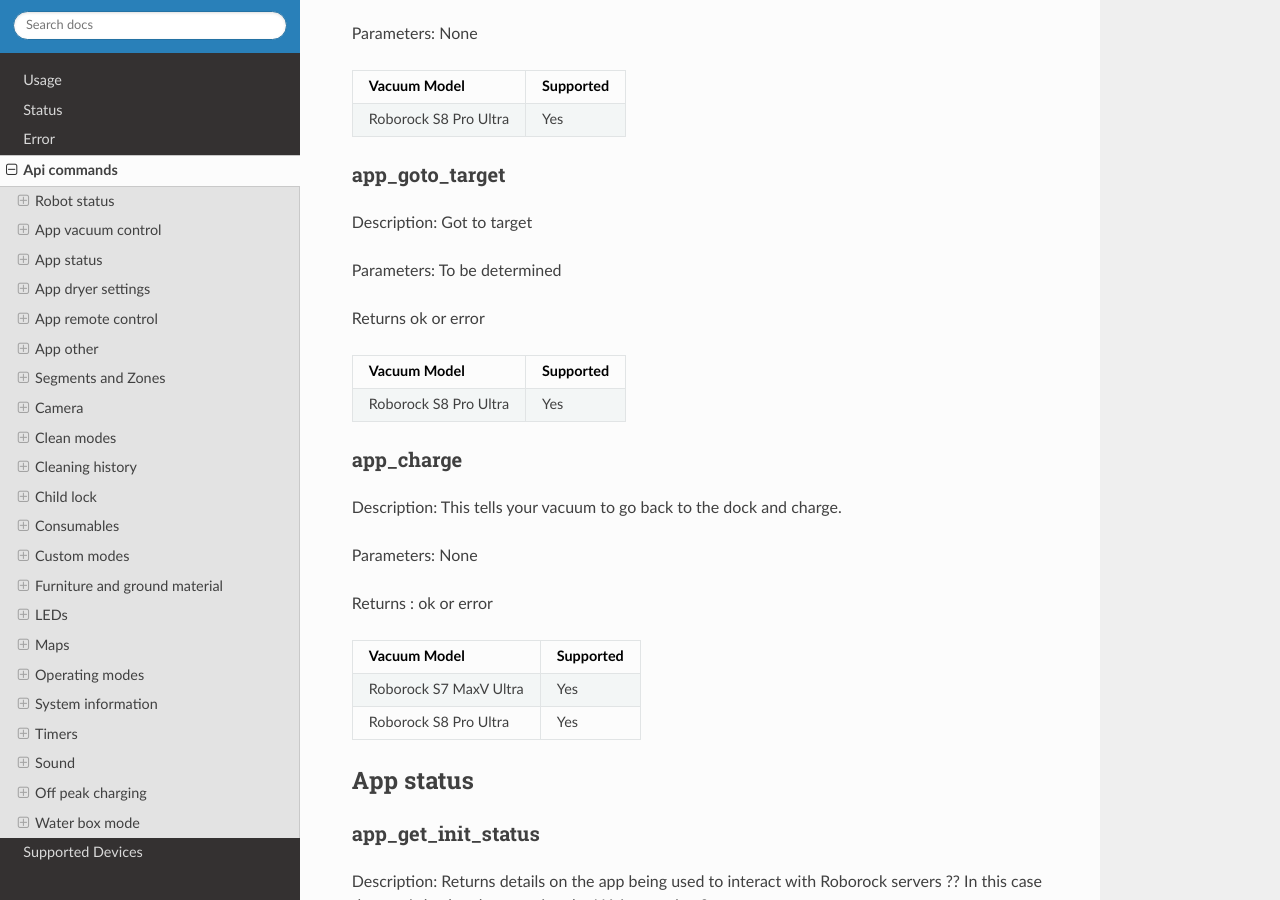
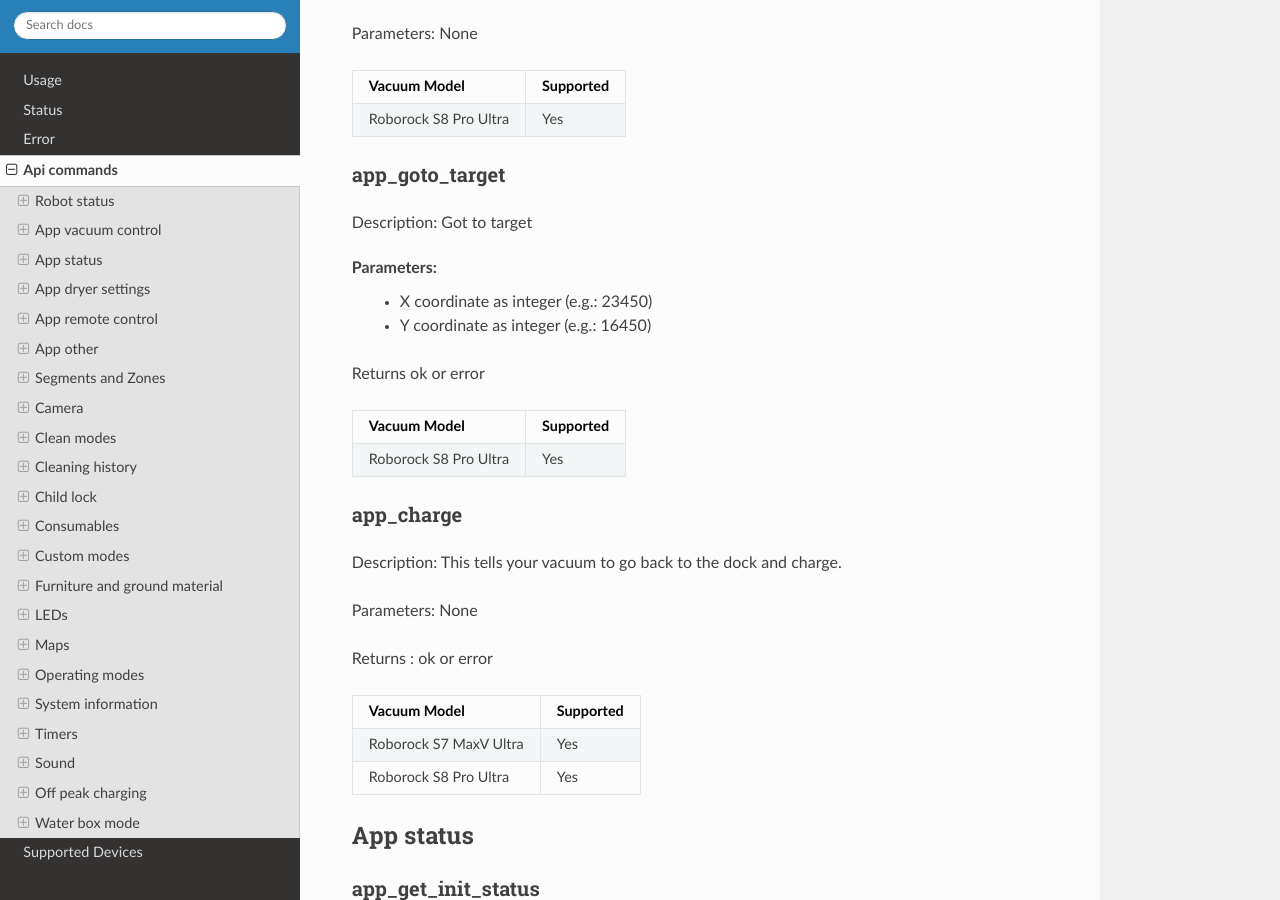
Before and after one commit to humbertogontijo/python-roborock, a Sphinx documentation site: the page built from docs/source/api_commands.rst, in a window 1280 px wide and 900 px high, scrolled down 6058 px. Built offline with Sphinx 7.4.7 and the Read the Docs theme 2.0.0, drawn with Linux system fonts in a browser that asks for light colours.

Commit message:
Update api_commands.rst app_goto_target
set parameter

```diff
--- a/docs/source/api_commands.rst
+++ b/docs/source/api_commands.rst
@@ -281,7 +281,9 @@
 
 Description: Got to target
 
-Parameters: To be determined
+Parameters:
+    - X coordinate as integer (e.g.: 23450)
+    - Y coordinate as integer (e.g.: 16450)
 
 Returns ok or error
 
```
